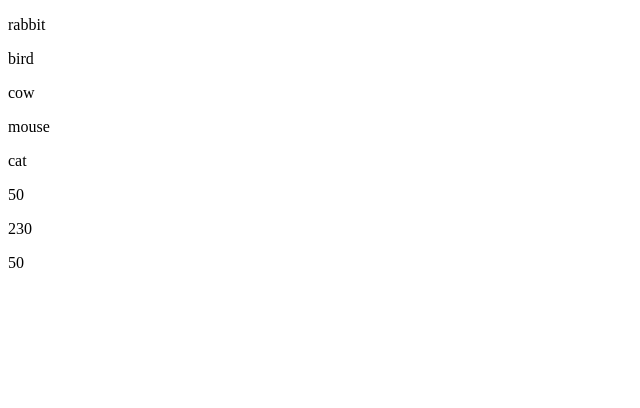
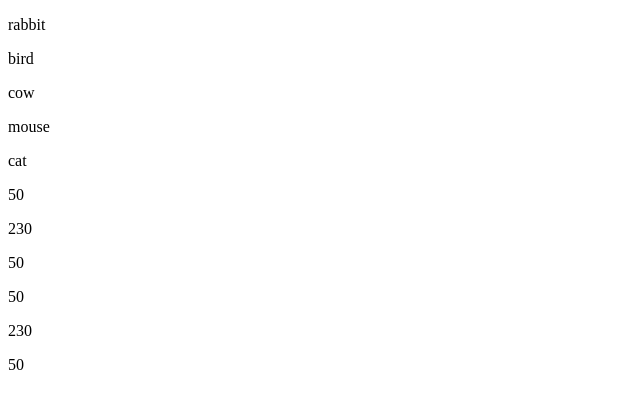
Before and after one commit to k-era/Pre_WMAD, a plain HTML site: page 0811_js_sample/index.html in a window 1280 px wide. Shown: the whole page, without its empty margins (0-640 px from the left). Drawn offline with Linux system fonts and the light colour scheme.

Commit message:
add js other way

```diff
--- a/0811_js_sample/index.html
+++ b/0811_js_sample/index.html
@@ -14,6 +14,9 @@
   <div><p id="ope1"></p></div>
   <div><p id="ope2"></p></div>
   <div><p id="ope3"></p></div>
+  <div><p id="ope1a"></p></div>
+  <div><p id="ope2a"></p></div>
+  <div><p id="ope3a"></p></div>
 </body>
 
 <script>
@@ -36,14 +39,32 @@
   var input_val = document.getElementById('ope1');
   input_val.innerHTML = ope1;
   console.log(ope1);
+
+  // add other way
+  var input_val = document.getElementById('ope1a');
+  ope1a_val = document.createTextNode(ope1);
+  input_val.appendChild(ope1a_val);
+
   var ope2 = 30 + 20 * 10;
   var input_val = document.getElementById('ope2');
   input_val.innerHTML = ope2;
   console.log(ope2);
+
+  // add other way
+  var input_val = document.getElementById('ope2a');
+  ope2a_val = document.createTextNode(ope2);
+  input_val.appendChild(ope2a_val);
+
   var ope3 = 40 + 20 -10;
   var input_val = document.getElementById('ope3');
   input_val.innerHTML = ope3;
-  console.log(ope1);
+  console.log(ope3);
+
+
+  // add other way
+  var input_val = document.getElementById('ope3a');
+  ope3a_val = document.createTextNode(ope3);
+  input_val.appendChild(ope3a_val);
 </script>
 
 </html>
```
